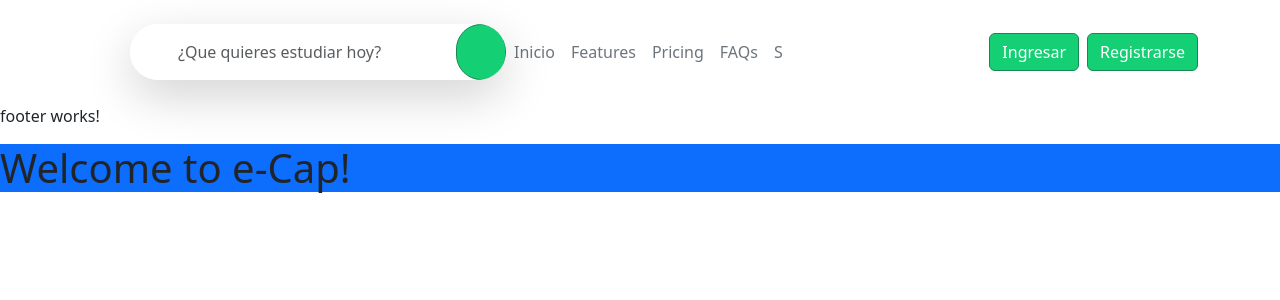
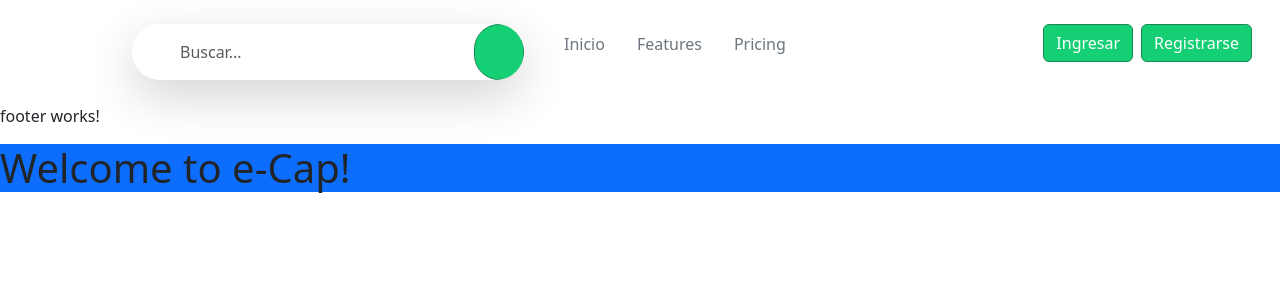
Before and after one commit to JosefinaAlancay/FinalProject-e-Cap, an Angular app: page / in a window 1280 px wide. Shown: the top 300 px of the page. Built offline with nearby package versions, Linux system fonts and the light colour scheme.

Commit message:
cambios en el header23

```diff
--- a/angular.json
+++ b/angular.json
@@ -19,16 +19,14 @@
             ],
             "tsConfig": "tsconfig.app.json",
             "assets": [
-              "src/favicon.ico",
-              "src/assets",
               {
-                "glob": "*.svg",
-                "input": "node_modules/bootstrap-icons/icons/",
-                "output": "/assets/icons/"
+                "glob": "**/*",
+                "input": "public"
               }
             ],
             "styles": [
-              "node_modules/bootstrap/dist/css/bootstrap.min.css"
+              "node_modules/bootstrap/dist/css/bootstrap.min.css",
+              "node_modules/bootstrap-icons/font/bootstrap-icons.css"
             ],
             "scripts": [
               "node_modules/bootstrap/dist/js/bootstrap.bundle.min.js"
@@ -82,12 +80,9 @@
             ],
             "tsConfig": "tsconfig.spec.json",
             "assets": [
-              "src/favicon.ico",
-              "src/assets",
               {
-                "glob": "*.svg",
-                "input": "node_modules/bootstrap-icons/icons/",
-                "output": "/assets/icons/"
+                "glob": "**/*",
+                "input": "public"
               }
             ],
             "styles": [
--- a/src/app/app.ts
+++ b/src/app/app.ts
@@ -2,11 +2,10 @@ import { Component } from '@angular/core';
 import { RouterOutlet } from '@angular/router';
 import { Header } from './components/header/header';
 import { Footer } from "./components/footer/footer";
-import { Navbar } from "./components/navbar/navbar";
 
 @Component({
   selector: 'app-root',
-  imports: [Header, Footer, Navbar],
+  imports: [Header, Footer],
   templateUrl: './app.html',
   styleUrl: './app.css'
 })
--- a/src/app/components/header/header.html
+++ b/src/app/components/header/header.html
@@ -1,32 +1,40 @@
-<header class="p-3 text-bg-black">
-    <div class="container ">
-        <div class="d-flex flex-wrap align-items-center justify-content-center justify-content-lg-start">
-            <a href="/" class="d-flex align-items-center mb-2 mb-lg-0 text-white text-decoration-none">
+<header class="p-3 text-bg-black d-flex flex-wrap align-items-center justify-content-center justify-content-lg-start">
+    <div class="container-fluid ">
+        <div class="row">
+            <!-- <div class="d-flex flex-wrap align-items-center justify-content-center justify-content-lg-start"> -->
+            <div class="col-sm-1">
+                <a href="/" class="d-flex align-items-center mb-2 mt-2 mb-lg-0 text-white text-decoration-none">
                     <svg class="bi me-2" width="40" height="32" role="img" aria-label="Bootstrap">
                         <use xlink:href="#bootstrap"></use>
                     </svg>
                 </a>
+            </div>
+            <div class="col-sm-4">
                 <form>
                     <div class="input-group mb-2 mt-2 shadow-lg rounded-5 overflow-x-auto">
-                    <input type="text" class="form-control border-0 py-3 px-5" placeholder="¿Que quieres estudiar hoy?"
-                        aria-label="Search term">
-                    <button class="btn btn-success px-4 py-4 search-btn rounded-5" type="button" style="background-color:#15CF74">
-                        <i class="bi bi-search text-primary"></i>
+                        <input type="text" class="form-control border-0 py-3 px-5"
+                            placeholder="Buscar..." aria-label="Search term">
+                        <button class="btn btn-success px-4 py-4 search-btn rounded-5" type="button"
+                            style="background-color:#15CF74">
+                            <i class="fas fa-search"></i>
                         </button>
                     </div>
                 </form>
-            <ul class="nav col-12 col-lg-auto me-lg-auto mb-2 justify-content-center mb-md-0">
-                <li><a href="#" class="nav-link px-2 text-secondary">Inicio</a></li>
-                <li><a href="#" class="nav-link px-2 text-secondary">Features</a></li>
-                <li><a href="#" class="nav-link px-2 text-secondary">Pricing</a></li>
-                <li><a href="#" class="nav-link px-2 text-secondary">FAQs</a></li>
-                <li><a href="#" class="nav-link px-2 text-secondary">S</a></li>
+            </div>
+            <div class="col-sm-3 mt-2 mb-2">
+                <ul class="nav nav-pills ">
+                    <li><a href="#" class="nav-link text-secondary">Inicio</a></li>
+                    <li><a href="#" class="nav-link text-secondary">Features</a></li>
+                    <li><a href="#" class="nav-link text-secondary">Pricing</a></li>
                 </ul>
-
+            </div>
+            <div class="col-sm-4 mt-2 mb-2">
                 <div class="text-end">
                     <button type="button" class="btn btn-success me-2" style="background-color:#15CF74">Ingresar</button>
                     <button type="button" class="btn btn-success" style="background-color:#15CF74">Registrarse</button>
                 </div>
             </div>
+            <!-- </div> -->
+        </div>
     </div>
 </header>
```
Lines whose indentation alone changed are shown as unchanged.
